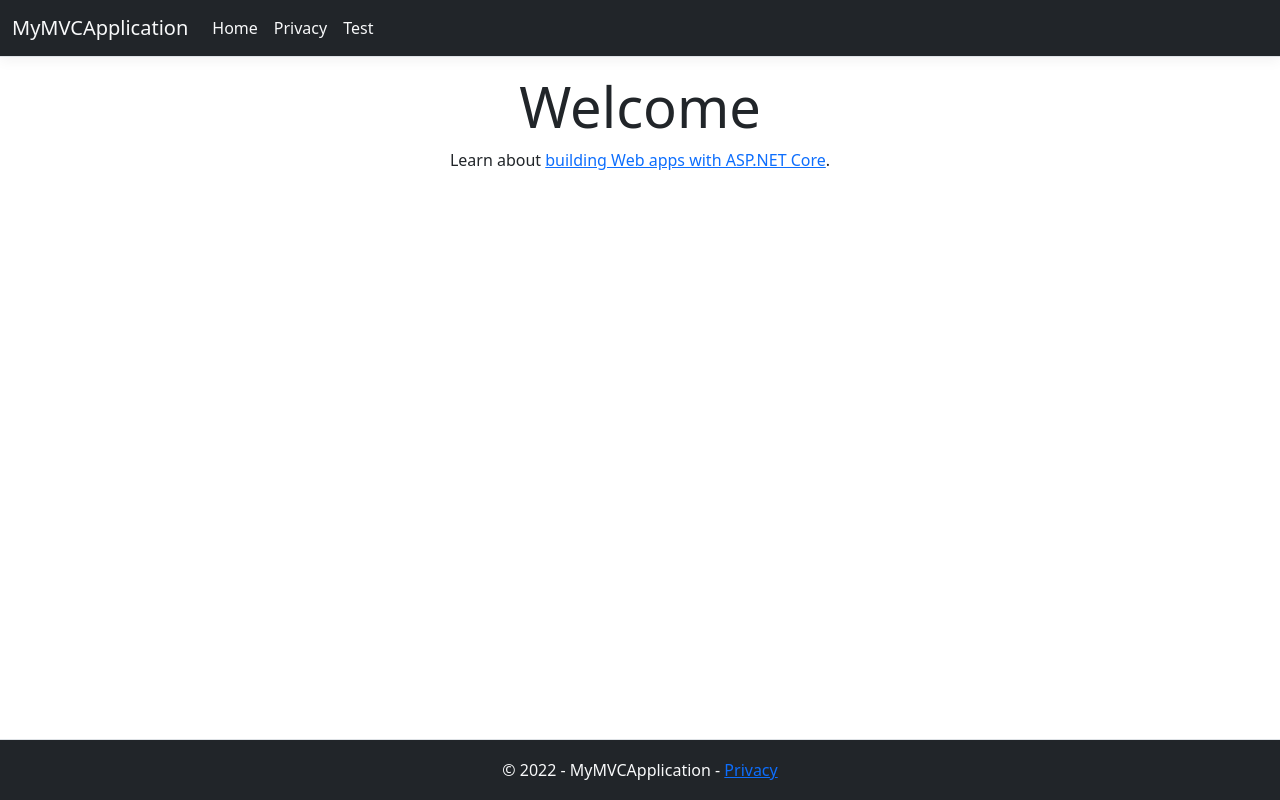
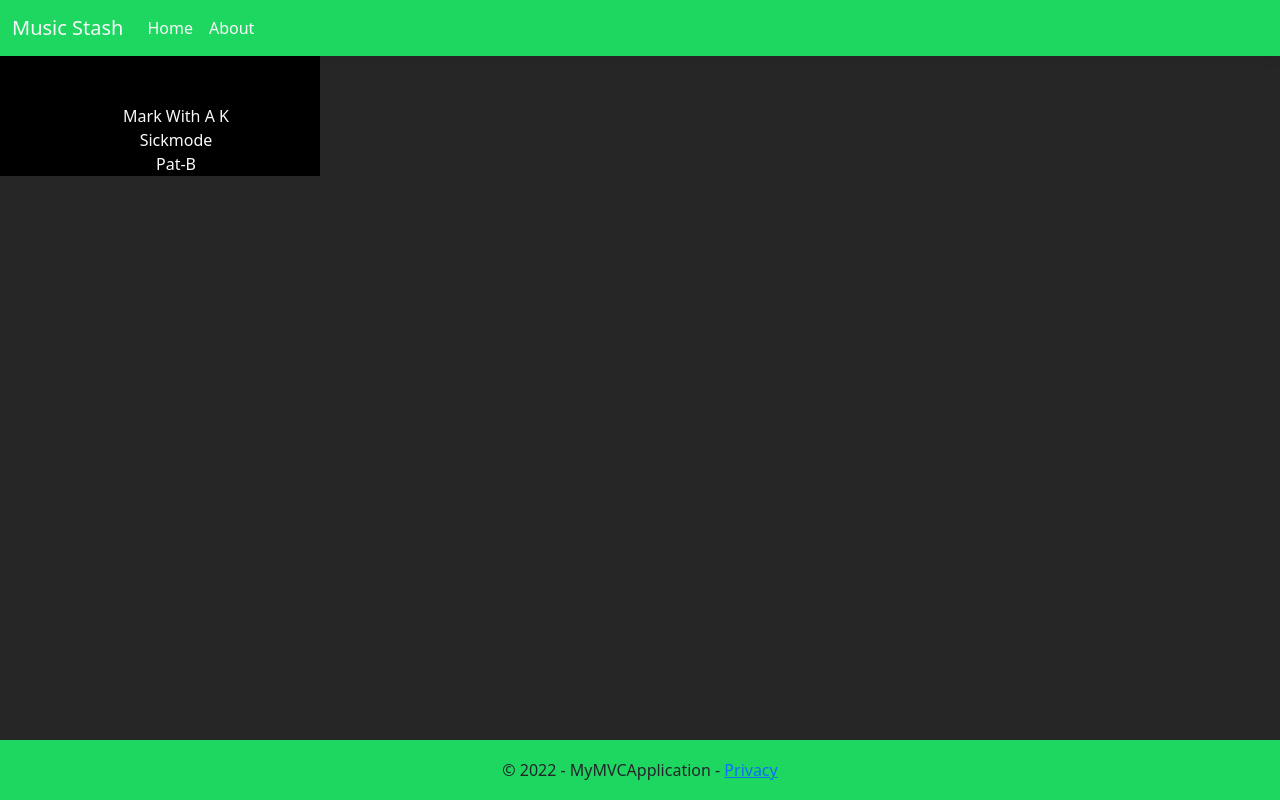
Before and after one commit to xerio1001/ASP, an ASP.NET Core app: page / in a window 1280 px wide. Run offline with ASP.NET Core 8, Linux system fonts and the light colour scheme; style sheets or scripts are compiled from the project's sources.

Commit message:
miniSpotify

```diff
--- a/MyMVCApplication/Controllers/HomeController.cs
+++ b/MyMVCApplication/Controllers/HomeController.cs
@@ -18,12 +18,7 @@ namespace MyMVCApplication.Controllers
             return View();
         }
 
-        public IActionResult Privacy()
-        {
-            return View();
-        }
-
-        public IActionResult Test()
+        public IActionResult About()
         {
             return View();
         }
--- a/MyMVCApplication/Views/Home/Privacy.cshtml
+++ b/MyMVCApplication/Views/Home/About.cshtml
@@ -3,4 +3,4 @@
 }
 <h1>@ViewData["Title"]</h1>
 
-<p>Use this page to detail your site's privacy policy.</p>
+<p class="text-light">Content not yet created.</p>
--- a/MyMVCApplication/Views/Home/Index.cshtml
+++ b/MyMVCApplication/Views/Home/Index.cshtml
@@ -1,8 +1,12 @@
 @{
     ViewData["Title"] = "Home Page";
 }
-
-<div class="text-center">
-    <h1 class="display-4">Welcome</h1>
-    <p>Learn about <a href="https://docs.microsoft.com/aspnet/core">building Web apps with ASP.NET Core</a>.</p>
+<div class="row-12">
+    <div id="artist-summup" class="col-3 text-light pt-5">
+        <ul class="custom-list">
+            <li>Mark With A K</li>
+            <li>Sickmode</li>
+            <li>Pat-B</li>
+        </ul>
+    </div>
 </div>
--- a/MyMVCApplication/Views/Shared/_Layout.cshtml
+++ b/MyMVCApplication/Views/Shared/_Layout.cshtml
@@ -10,9 +10,9 @@
 </head>
 <body>
     <header>
-        <nav class="navbar navbar-expand-sm navbar-toggleable-sm navbar-light bg-dark border-bottom box-shadow mb-3">
+        <nav class="navbar navbar-expand-sm navbar-toggleable-sm navbar-light box-shadow" style="background-color: rgb(30, 215, 96);">
             <div class="container-fluid">
-                <a class="navbar-brand text-light" asp-area="" asp-controller="Home" asp-action="Index">MyMVCApplication</a>
+                <a class="navbar-brand text-light" asp-area="" asp-controller="Home" asp-action="Index">Music Stash</a>
                 <button class="navbar-toggler" type="button" data-bs-toggle="collapse" data-bs-target=".navbar-collapse" aria-controls="navbarSupportedContent"
                         aria-expanded="false" aria-label="Toggle navigation">
                     <span class="navbar-toggler-icon"></span>
@@ -23,24 +23,21 @@
                             <a class="nav-link text-light" asp-area="" asp-controller="Home" asp-action="Index">Home</a>
                         </li>
                         <li class="nav-item">
-                            <a class="nav-link text-light" asp-area="" asp-controller="Home" asp-action="Privacy">Privacy</a>
-                        </li>
-                        <li class="nav-item">
-                            <a class="nav-link text-light" asp-area="" asp-controller"Home" asp-action="Test">Test</a>
+                            <a class="nav-link text-light" asp-area="" asp-controller="Home" asp-action="About">About</a>
                         </li>
                     </ul>
                 </div>
             </div>
         </nav>
     </header>
-    <div class="container">
+    <div class="row">
         <main role="main" class="pb-3">
             @RenderBody()
         </main>
     </div>
 
-    <footer class="border-top footer text-muted bg-dark">
-        <div class="container text-light">
+    <footer class="footer text-muted" style="background-color: rgb(30, 215, 96);">
+        <div class="container text-dark">
             &copy; 2022 - MyMVCApplication - <a asp-area="" asp-controller="Home" asp-action="Privacy">Privacy</a>
         </div>
     </footer>
--- a/MyMVCApplication/wwwroot/css/site.css
+++ b/MyMVCApplication/wwwroot/css/site.css
@@ -14,6 +14,15 @@ html {
 }
 
 body {
-  margin-bottom: 60px;
-  text-align: center;
+    margin-bottom: 60px;
+    text-align: center;
+    background-color: rgb(38, 38, 38);
 }
+
+#artist-summup {
+    background-color: rgb(0, 0, 0);
+}
+
+.custom-list {
+    list-style-type: none;
+}
```
Also changed, not shown: MyMVCApplication/Views/Home/Test.cshtml (deleted, +0 -39 lines), 10 other files.
